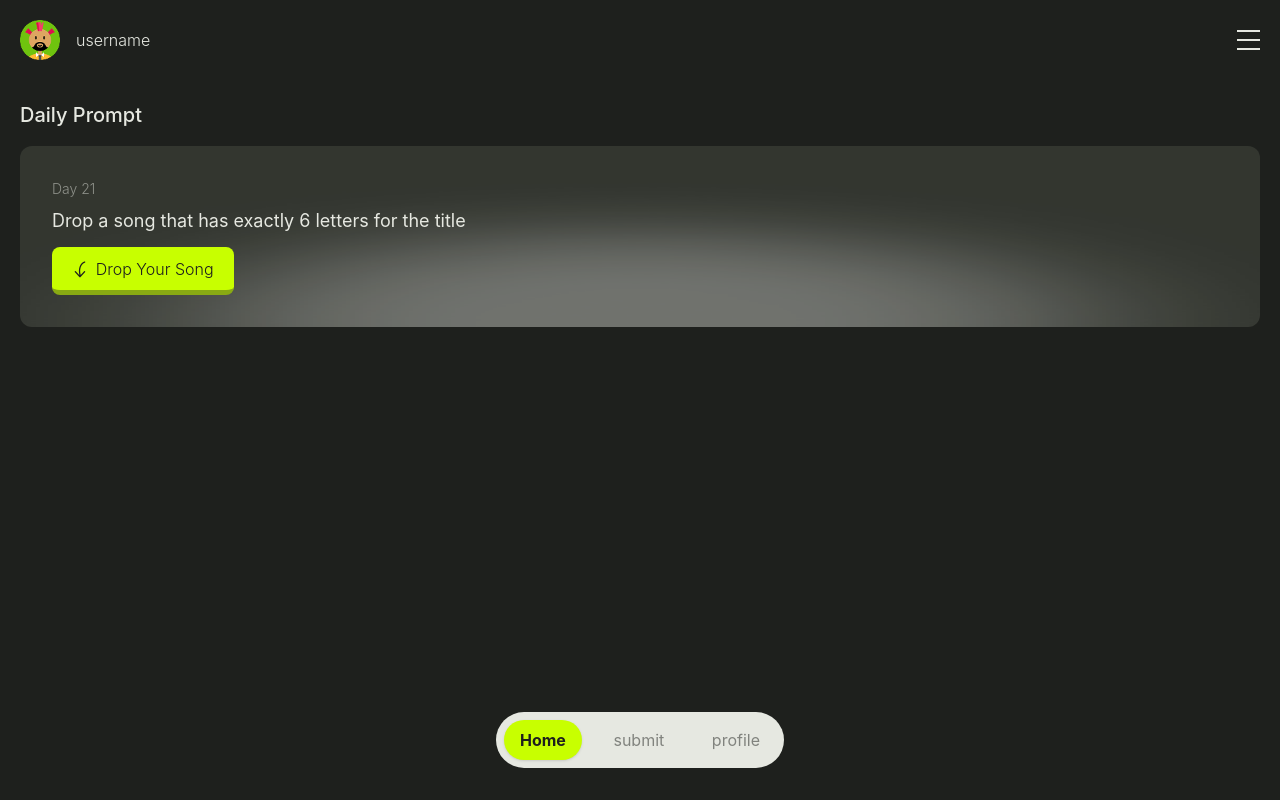
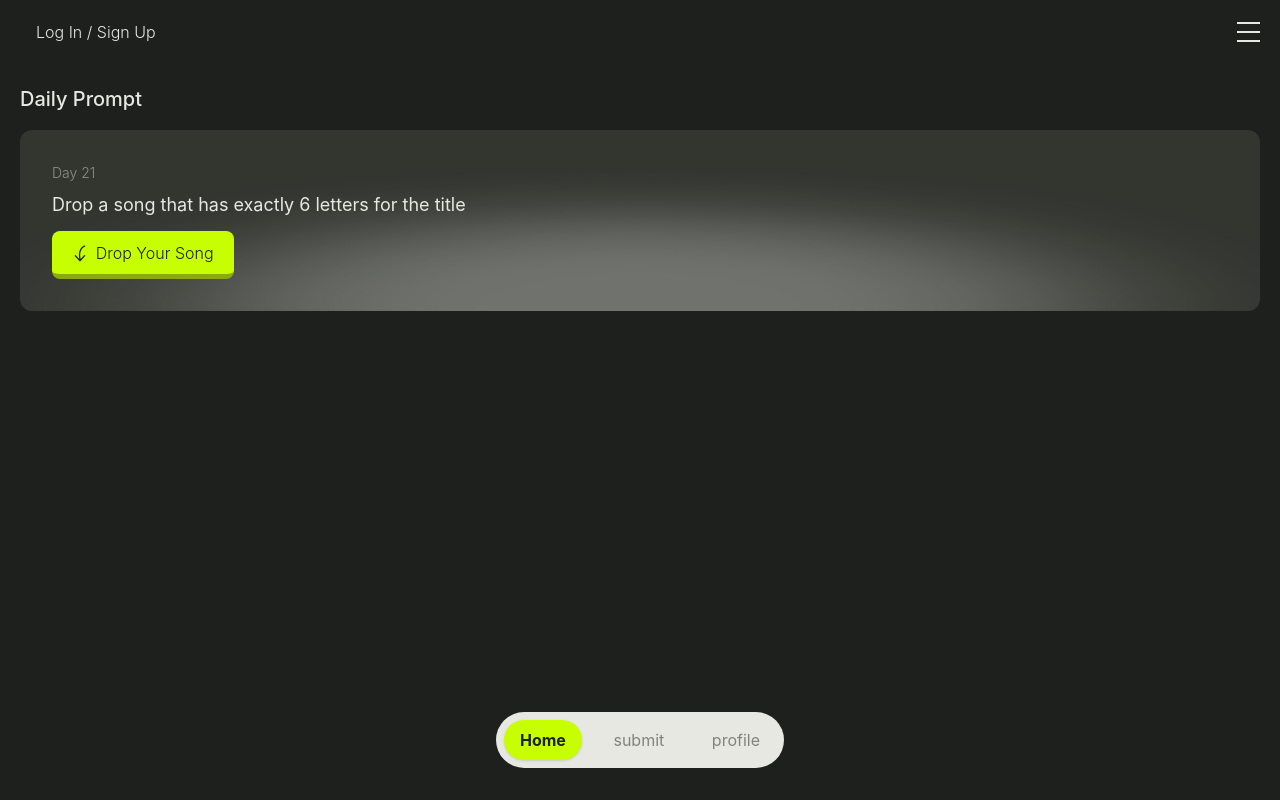
Before and after one commit to Hita9900/drop, a Next.js app: page / in a window 1280 px wide. Built offline with nearby package versions, Linux system fonts and the light colour scheme; no server answers.

Commit message:
update (using context to show user's data throughout the app)

```diff
--- a/app/(auth)/profile/page.js
+++ b/app/(auth)/profile/page.js
@@ -1,5 +1,4 @@
 import { signOut } from './actions.js';
-import Image from 'next/image';
 import ButtonStandard from '@/app/ui/Buttons.js';
 import ProfileInfoCard from '@/app/ui/ProfileInfoCard.js';
 
--- a/app/api/getUserData.js
+++ b/app/api/getUserData.js
@@ -4,7 +4,7 @@ export default async function getUserData() {
   const supabase = await createClient()
 
   const { data: { user } } = await supabase.auth.getUser();
-if (!user) redirect('/');
+if (!user) return(null);
 
 
   const { data: profile } = await supabase
--- /dev/null
+++ b/app/context/UserContext.js
@@ -0,0 +1,14 @@
+"use client";
+import { createContext, useContext } from 'react';
+
+const UserContext = createContext(null);
+
+export function UserProvider({ children, profile }) {
+  return (
+    <UserContext.Provider value={profile}>
+      {children}
+    </UserContext.Provider>
+  );
+}
+
+export const useUser = () => useContext(UserContext);
--- a/app/layout.js
+++ b/app/layout.js
@@ -1,5 +1,7 @@
 import "./globals.css";
 import BottomNav from "@/app/ui/BottomNav.js";
+import { UserProvider } from '@/app/context/UserContext';
+import getUserData from '@/app/api/getUserData';
 
 
 export const metadata = {
@@ -7,13 +9,17 @@ export const metadata = {
   description: "dont make me do metadata now",
 };
 
-export default function RootLayout({ children }) {
+export default async function RootLayout({ children }) {
+  const profile = await getUserData();
+
   return (
     <html lang="en">
       <body>
         <div className="flex justify-center">
           <div className="container w-full px-5 pt-5">
-            {children}
+            <UserProvider profile={profile}>
+              {children}
+            </UserProvider>
             <BottomNav />
           </div>
         </div>
--- a/app/ui/ProfileInfoCard.js
+++ b/app/ui/ProfileInfoCard.js
@@ -1,20 +1,26 @@
-import getUserData from '@/app/api/getUserData.js';
+"use client";
 import Image from 'next/image';
+import { useUser } from '@/app/context/UserContext';
+import { redirect } from 'next/navigation';
 
-export default async function ProfileInfoCard() {
-    const profile = await getUserData(); // ← direct await! Magic!
+export default function ProfileInfoCard() {
+    const profile =useUser();
+    if (!profile) {
+    redirect('/login');
+  }
+
+
     const avatarUrl = "/images/ava" + profile?.avatar + ".png";
     return (
         <>
-
             <Image
-                src={avatarUrl || '/images/icon.png'}
+                src={avatarUrl}
                 alt="Profile Avatar"
                 width={40}
                 height={40}
                 className="avatar-image"
             />
-            <p>sdf: {profile.display_username}</p>
+            <p>{profile.display_username}</p>
 
         </>
     );
--- a/app/ui/TopMenu.js
+++ b/app/ui/TopMenu.js
@@ -1,14 +1,34 @@
+"use client";
 import Image from 'next/image';
+import Link from 'next/link';
+import { useUser } from '@/app/context/UserContext';
 
 export default function TopMenu() {
+    const profile = useUser();
+
+    const avatarUrl = "/images/ava" + profile?.avatar + ".png";
+
+    if (!profile) {
         return (
             <div className="flex justify-between items-center">
-    <a href='#'>
                 <div className="flex items-center">
-            <Image className="w-10" src="/images/icon.png" width={60} height={60} alt='profile image' />
-            <p id="UserName" className="pl-4 text-body">username</p>
+                    <Link href="/login"><p id="UserName" className="pl-4 text-body">Log In / Sign Up</p></Link>
+                </div>
+                <a href="/login">
+                    <div>
+                        <Image src="/images/burger.png" width={23} height={20} alt='burger menu' />
                     </div>
                 </a>
+            </div>
+        )
+    };
+
+    return (
+        <div className="flex justify-between items-center">
+             <div className="flex items-center">
+                    <Image src={avatarUrl} alt="Profile Avatar" width={40} height={40} className="avatar-image" />
+                    <p id="UserName" className="pl-4 text-body">{profile.display_username}</p>
+                </div>
             <a href="/login">
                 <div>
                     <Image src="/images/burger.png" width={23} height={20} alt='burger menu' />
@@ -16,4 +36,4 @@ export default function TopMenu() {
             </a>
         </div>
     );
-}
+};
```
Lines whose indentation alone changed are shown as unchanged.
